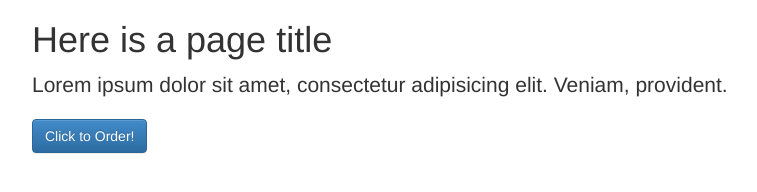
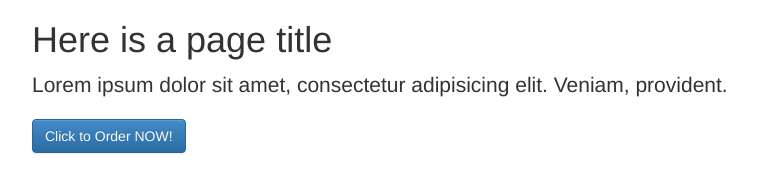
Before and after one commit to tedler/project, a website: page public/index.html in a window 1280 px wide. Shown: the whole page, without its empty margins (38-795 px from the left). Drawn offline with Linux system fonts and the light colour scheme.

Commit message:
One more to commit

```diff
--- a/public/index.html
+++ b/public/index.html
@@ -18,7 +18,7 @@
   <div class="container">
     <h1 class="title">Here is a page title</h1>
     <p class="lead">Lorem ipsum dolor sit amet, consectetur adipisicing elit. Veniam, provident.</p>
-    <button class="btn btn-primary">Click to Order!</button>
+    <button class="btn btn-primary">Click to Order NOW!</button>
   </div>
 
 
```
